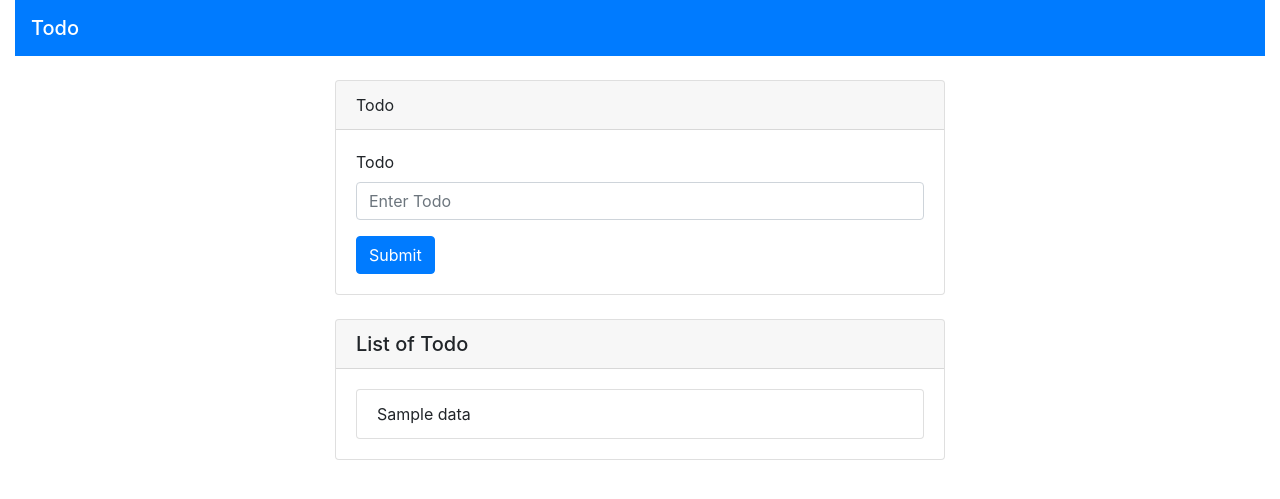
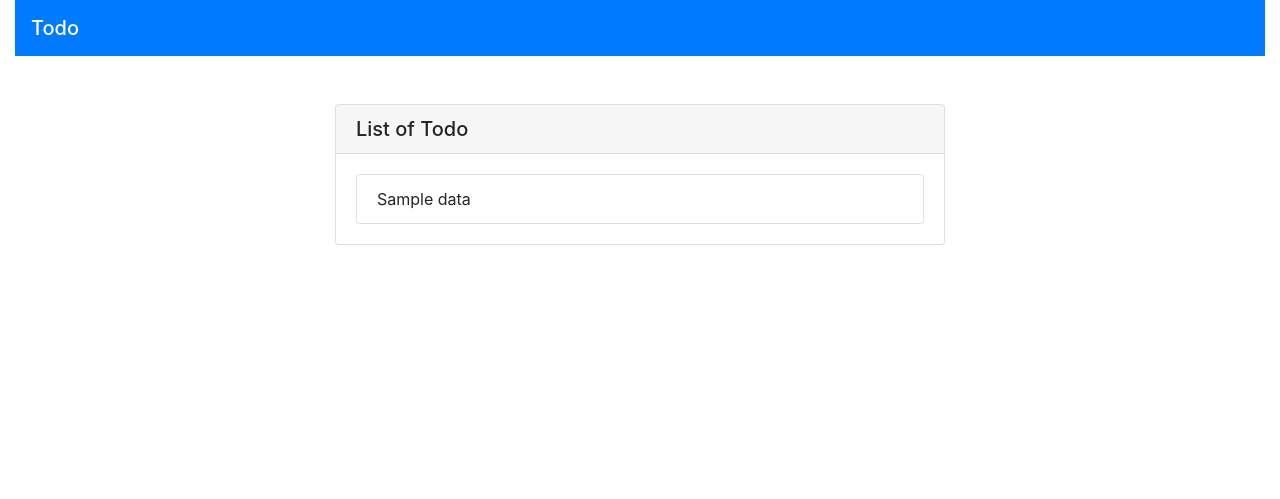
Before and after one commit to we45/helloworld_ssrf, a Flask app: template templates/home.html in a window 1280 px wide. Shown: the top 499 px of the page. Run offline with Flask 2, Linux system fonts and the light colour scheme; the template is opened without the code that fills it: most values are stand-ins (such as "Sample title", 1, 10 or a date in 2020); parts of the project's set-up code (start-up, migrations or seed data) failed here and were passed over; some libraries are stand-ins or nearby versions.

Commit message:
bug fix
bug fix

```diff
--- a/app.py
+++ b/app.py
@@ -12,7 +12,8 @@ app = Flask(__name__, template_folder='templates')
 @app.route('/',methods = ['GET'])
 def home():
     if request.method == 'GET':
-        data = "Try SSRF"
+        data = {}
+        data['intro'] = "Try SSRF"
         return render_template('home.html',data=data)
     else:
         return 'Page Not Found'
--- a/templates/home.html
+++ b/templates/home.html
@@ -12,24 +12,24 @@
         <span class="navbar-brand mb-0 h1" style="color: #FFFFFF;">Todo</span>
     </nav>
     <br>
-    <div class="row">
-        <div class="col-md-6 offset-md-3">
-            <div class="card">
-                <div class="card-header">
-                    Todo
-                </div>
-                <div class="card-body">
-                    <form action="" method="POST">
-                        <div class="form-group">
-                            <label for="text1">Todo</label>
-                            <input type="text" class="form-control" id="text1" placeholder="Enter Todo" name="todo">
-                        </div>
-                        <button type="submit" class="btn btn-primary">Submit</button>
-                    </form>
-                </div>
-            </div>
-        </div>
-    </div>
+{#    <div class="row">#}
+{#        <div class="col-md-6 offset-md-3">#}
+{#            <div class="card">#}
+{#                <div class="card-header">#}
+{#                    Todo#}
+{#                </div>#}
+{#                <div class="card-body">#}
+{#                    <form action="" method="POST">#}
+{#                        <div class="form-group">#}
+{#                            <label for="text1">Todo</label>#}
+{#                            <input type="text" class="form-control" id="text1" placeholder="Enter Todo" name="todo">#}
+{#                        </div>#}
+{#                        <button type="submit" class="btn btn-primary">Submit</button>#}
+{#                    </form>#}
+{#                </div>#}
+{#            </div>#}
+{#        </div>#}
+{#    </div>#}
     <br>
     {% if data %}
     <div class="row">
```
Also changed, not shown: 1 other file.
